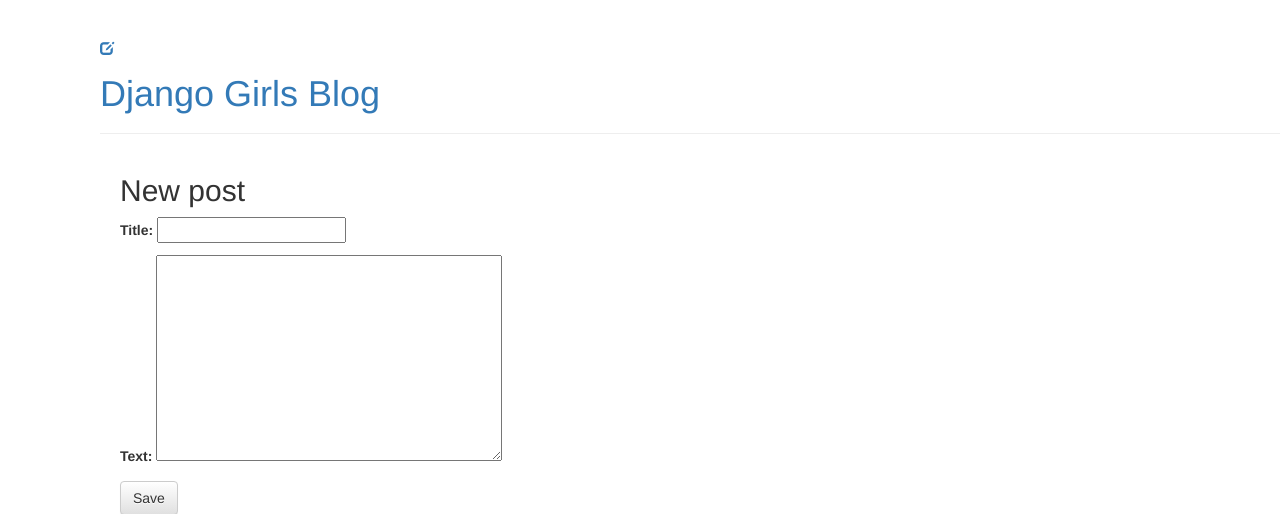
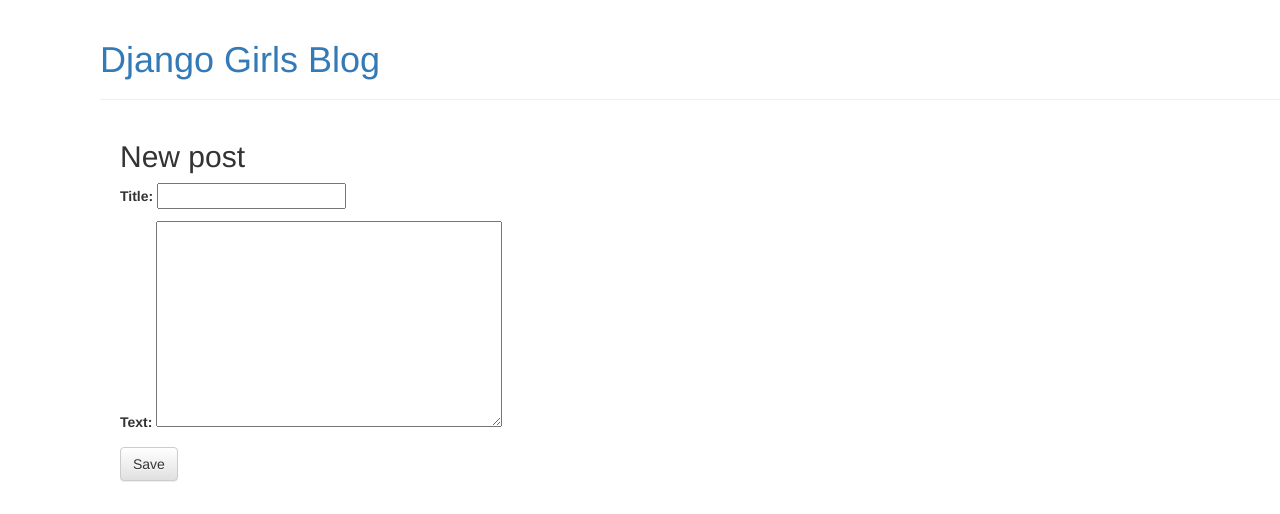
Before and after one commit to Bharathbmn6/my-first-blog, a Django app: page /post/new/ in a window 1280 px wide. Shown: the top 514 px of the page. Run offline with Django 3.2, Linux system fonts and the light colour scheme; some libraries are stand-ins or nearby versions.

Commit message:
add data

```diff
--- a/blog/templates/blog/base.html
+++ b/blog/templates/blog/base.html
@@ -11,8 +11,8 @@
         <div class="page-header">
             {% if user.is_authenticated %}
             <a href="{% url 'post_new' %}" class="top-menu"><span class="glyphicon glyphicon-plus"></span></a>
+            <a href="{% url 'post_draft_list' %}" class="top-menu"><span class="glyphicon glyphicon-edit"></span></a>
             {% endif %}
-            <a href="{% url 'post_draft_list' %}" class="top-menu"><span class="glyphicon glyphicon-edit"></span></a>
             <h1><a href="/">Django Girls Blog</a></h1>
         </div>
         <div class="content container">
```
